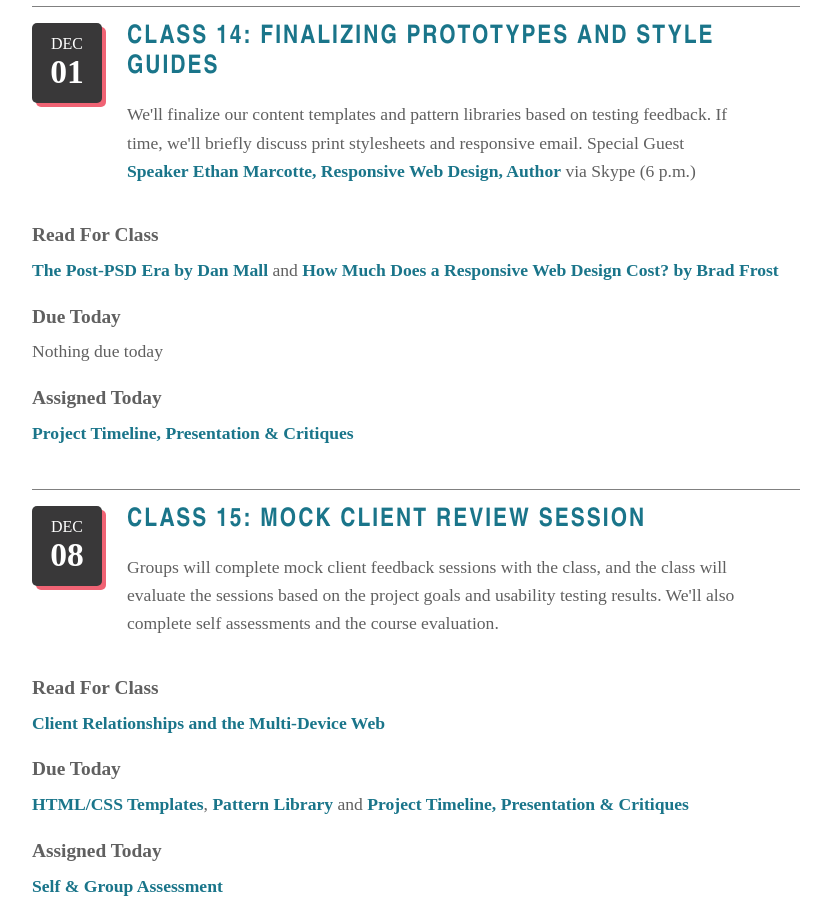
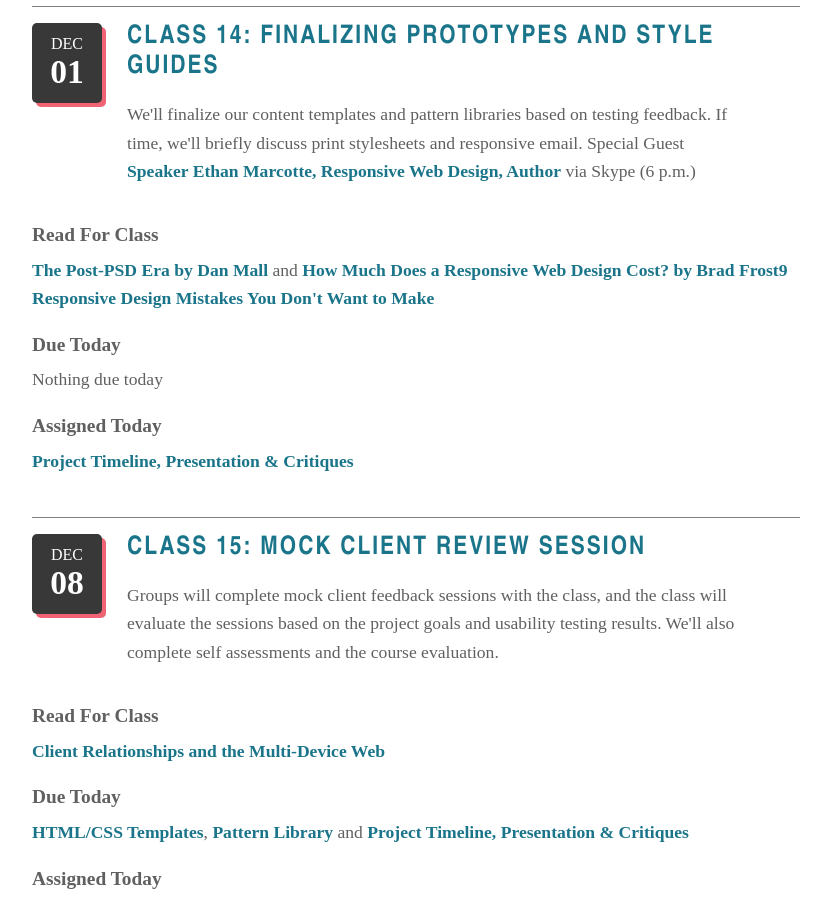
Before and after one commit to KentStateWeb/rwd, a Jekyll site: the page built from class/schedule/index.html, in a window 1280 px wide and 900 px high, scrolled down 9115 px. Shown: the whole window, without its empty margins (224-1055 px from the left). Built offline with Jekyll 4.4.1, drawn with Linux system fonts in a browser that asks for light colours.

Commit message:
added responsive mistakes article

```diff
--- a/_classes/14.md
+++ b/_classes/14.md
@@ -3,7 +3,7 @@ title: "Class 14: Finalizing Prototypes and Style Guides"
 date: 2015-12-01 12:00:00
 description: We'll finalize our content templates and pattern libraries based on testing feedback.  If time, we'll briefly discuss print stylesheets and responsive email.  Special Guest <a href="http://ethanmarcotte.com">Speaker Ethan Marcotte, Responsive Web Design, Author</a> via Skype (6 p.m.)
 assignment: <a href="../assignments/timeline-presentation">Project Timeline, Presentation & Critiques</a>
-reading: <a href="http://danielmall.com/articles/the-post-psd-era/">The Post-PSD Era by Dan Mall</a> and <a href="http://bradfrost.com/blog/web/how-much-does-a-responsive-web-design-cost/">How Much Does a Responsive Web Design Cost? by Brad Frost</a>
+reading: <a href="http://danielmall.com/articles/the-post-psd-era/">The Post-PSD Era by Dan Mall</a> and <a href="http://bradfrost.com/blog/web/how-much-does-a-responsive-web-design-cost/">How Much Does a Responsive Web Design Cost? by Brad Frost</a><a href="http://thenextweb.com/dd/2015/10/28/9-responsive-design-mistakes-you-dont-want-to-make/">9 Responsive Design Mistakes You Don't Want to Make</a>
 due: "Nothing due today"
 part: "4"
 layout: wide
```
